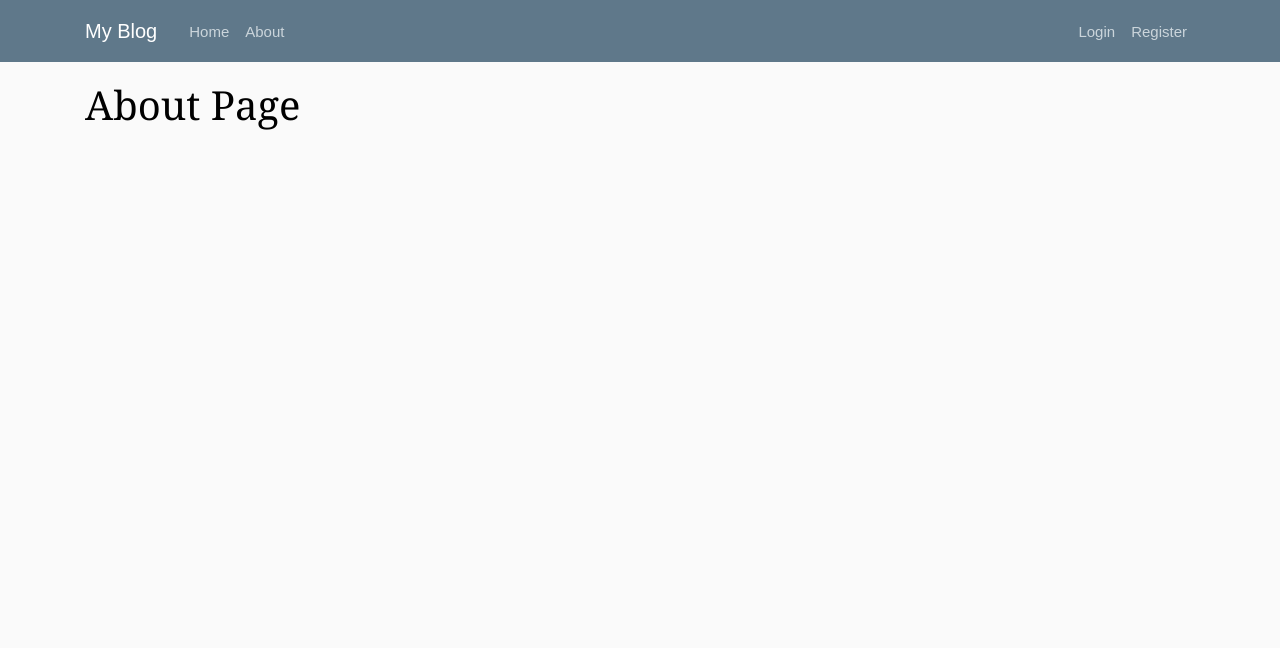
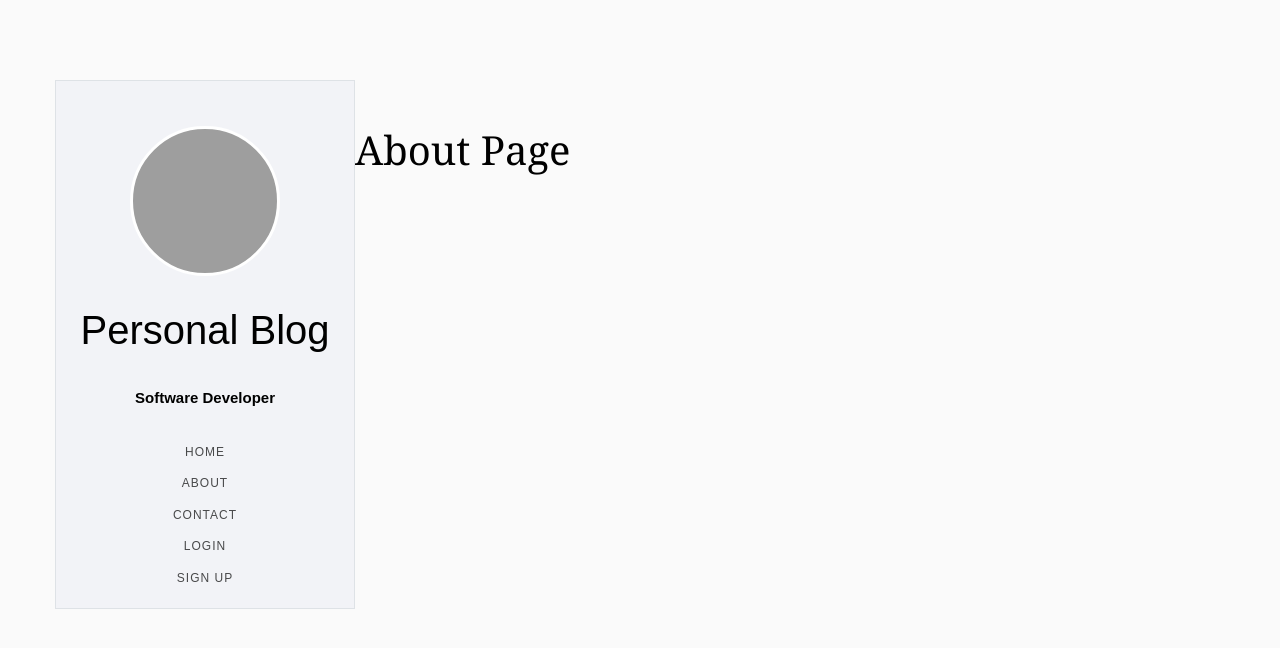
Before and after one commit to IanoSang/My-Blog, a Flask app: page /about in a window 1280 px wide. Shown: the top 648 px of the page. Run offline with Flask 2, Linux system fonts and the light colour scheme; some libraries are stand-ins or nearby versions; grey boxes are pictures that could not be loaded.

Commit message:
feat: base- changes the layout of the page by removing the nav bar and replacing it with another

```diff
--- a/app/templates/base.html
+++ b/app/templates/base.html
@@ -9,6 +9,7 @@
     <link rel="stylesheet" href="https://maxcdn.bootstrapcdn.com/bootstrap/4.0.0/css/bootstrap.min.css" integrity="sha384-Gn5384xqQ1aoWXA+058RXPxPg6fy4IWvTNh0E263XmFcJlSAwiGgFAW/dAiS6JXm" crossorigin="anonymous">
 
     <link rel="stylesheet" type="text/css" href="{{ url_for('static', filename='styles.css') }}">
+    <link rel="stylesheet" type="text/css" href="{{ url_for('static', filename='animate.css') }}">
 
     {% if title %}
         <title>My Blog - {{ title }}</title>
@@ -17,33 +18,41 @@
     {% endif %}
 </head>
 <body>
-    <header class="site-header">
-      <nav class="navbar navbar-expand-md navbar-dark bg-steel fixed-top">
-        <div class="container">
-          <a class="navbar-brand mr-4" href="/">My Blog</a>
-          <button class="navbar-toggler" type="button" data-toggle="collapse" data-target="#navbarToggle" aria-controls="navbarToggle" aria-expanded="false" aria-label="Toggle navigation">
-            <span class="navbar-toggler-icon"></span>
-          </button>
-          <div class="collapse navbar-collapse" id="navbarToggle">
-            <div class="navbar-nav mr-auto">
-              <a class="nav-item nav-link" href="{{ url_for('home') }}">Home</a>
-              <a class="nav-item nav-link" href="{{ url_for('about') }}">About</a>
+<div id="colorlib-page">
+         <div class="container-wrap">
+            <a href="#" class="js-colorlib-nav-toggle colorlib-nav-toggle" data-toggle="collapse" data-target="#navbar" aria-expanded="false" aria-controls="navbar"><i></i></a>
+            <aside id="colorlib-aside" role="complementary" class="border js-fullheight">
+               <div class="text-center">
+                  <div class="author-img" style="background-image: url(images/IMG-20191106-WA0004.jpg);"></div>
+                  <h1>Personal Blog</h1>
+                  <p><strong>Software Developer</strong></p>
                </div>
-            <!-- Navbar Right Side -->
-            <div class="navbar-nav">
+               <nav id="colorlib-main-menu" role="navigation" class="navbar">
+
+                  <div id="navbar" class="collapse">
+                     <ul>
+                        <li><a href="{{ url_for('home') }}" data-nav-section="about">HOME</a></li>
+                        <li><a href="{{ url_for('about') }}" data-nav-section="skills">About</a></li>
+
+                        <li><a href="#" data-nav-section="contact">Contact</a></li>
+                     </ul>
+                      <ul>
                            {% if current_user.is_authenticated %}
-                <a class="nav-item nav-link" href="{{ url_for('new_post') }}">New Post</a>
-                <a class="nav-item nav-link" href="{{ url_for('account') }}">Account</a>
-                <a class="nav-item nav-link" href="{{ url_for('logout') }}">Logout</a>
+                          <li><a href="{{ url_for('new_post') }}" data-nav-section="experience">New Post</a></li>
+                          <li><a href="{{ url_for('account') }}" data-nav-section="experience">Account</a></li>
+                          <li><a href="{{ url_for('logout') }}" data-nav-section="experience">Logout</a></li>
+
                           {% else %}
-                <a class="nav-item nav-link" href="{{ url_for('login') }}">Login</a>
-                <a class="nav-item nav-link" href="{{ url_for('register') }}">Register</a>
+                           <li><a href="{{ url_for('login') }}" data-nav-section="experience">Login</a></li>
+                           <li><a href="{{ url_for('register') }}" data-nav-section="experience">Sign Up</a></li>
                           {% endif %}
-            </div>
-          </div>
+                      </ul>
                   </div>
                </nav>
-    </header>
+            </aside>
+
+            <!----- main page--------->
+            <div id="colorlib-main">
                 <main role="main" class="container">
       <div class="row">
         <div class="col-md-8">
@@ -59,15 +68,44 @@
               {% endfor %}
             {% endif %}
           {% endwith %}
+        </div>
+    </div>
+    </main>
+               <!-------------------Intro--------------->
+               <section class="colorlib-about" data-section="about">
+                  <div class="colorlib-narrow-content">
+                     <div class="row">
+                        <div class="col-md-12">
+                           <div class="row row-bottom-padded-sm animate-box" data-animate-effect="fadeInLeft">
+                              <div class="col-md-12" style="margin-bottom: -30px">
+                                 {% block quote%}
+                                  {% endblock%}
+                              </div>
+                           </div>
+                        </div>
+                     </div>
+                  </div>
+               </section>
+
+               <!------Skills---------------->
+                 <section class="content">
+                    {% block content %}{% endblock %}
+
+
+
+
+               <!------------Footer------------->
+
+
+               </section>
+            </div>
 
          </div>
+
       </div>
 
 
-  <section class="content">
-  {% block content %}{% endblock %}
-  </section>
-</main>
+
 
 
 
```
Lines whose indentation alone changed are shown as unchanged.
